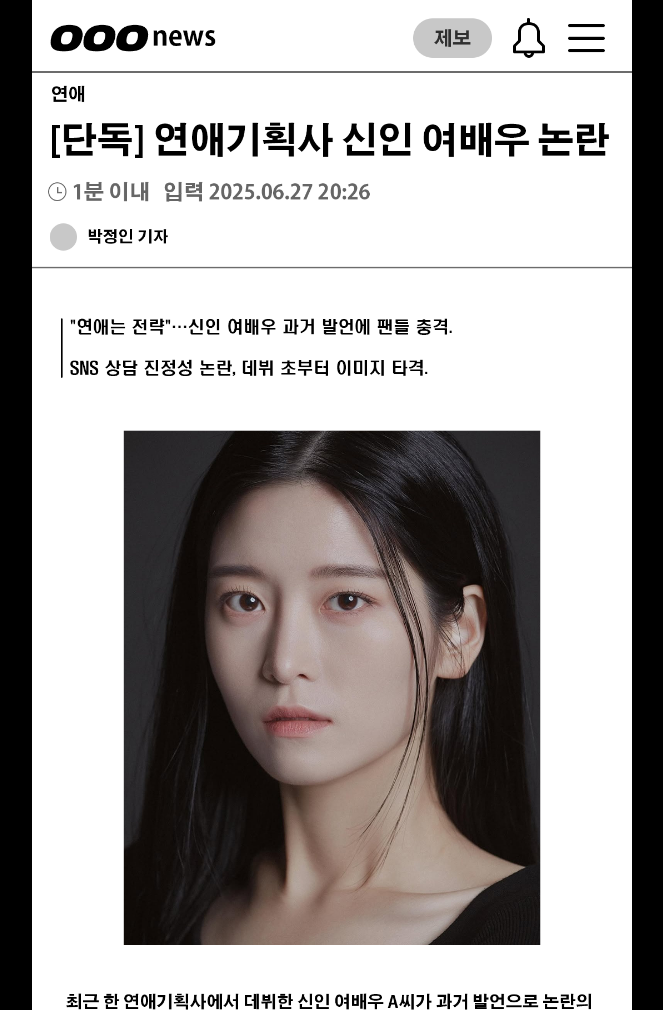
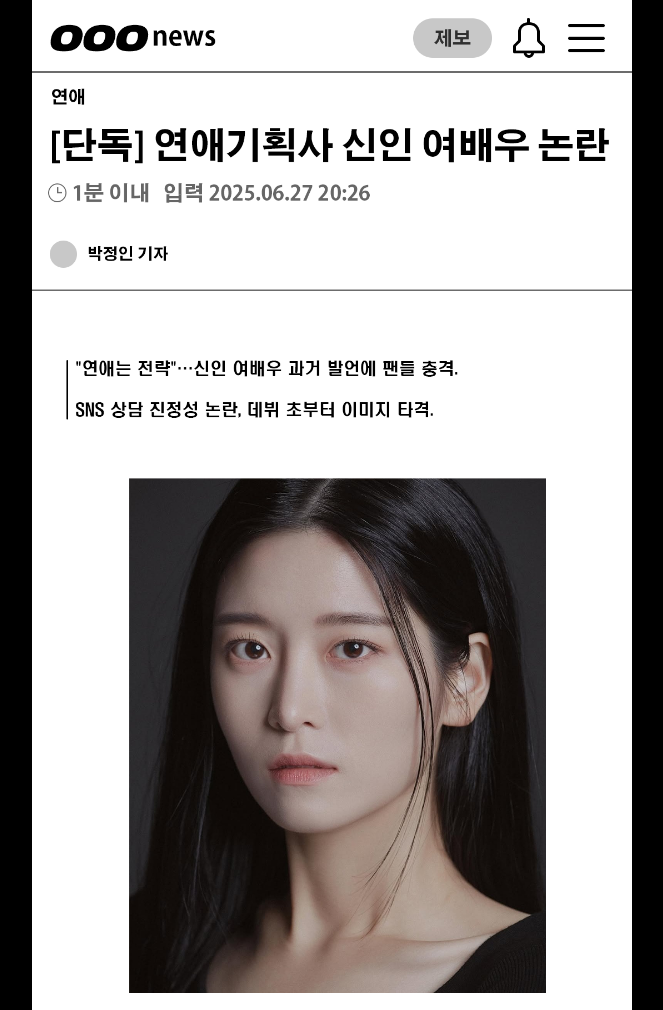
Before and after one commit to LAS0316/fakenews, a plain HTML site: page index.html in a window 1280 px wide. Shown: the top 1010 px of the page, without its empty margins (308-971 px from the left). Drawn offline with Linux system fonts and the light colour scheme.

Commit message:
Add files via upload

```diff
--- a/index.html
+++ b/index.html
@@ -28,7 +28,7 @@
 </head>
 <body>
   <div class="container">
-    <img src="image2.png" alt="Image 2" />
+    <img src="image3.png" alt="Image 3" />
 
   </div>
 </body>
```
Also changed, not shown: image3.png (added).
